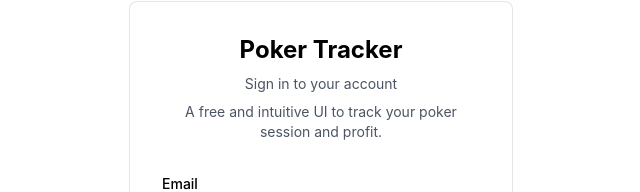
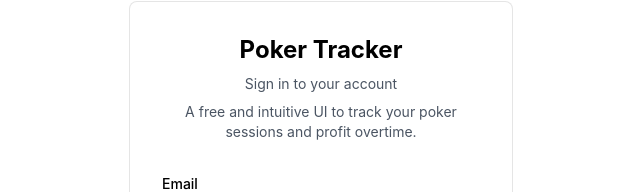
Before and after one commit to eddiejin18/pokertracker, a React (Create React App) app: page / in a window 1280 px wide. Shown: the part 133-325 px from the top of the page, without its empty margins (319-959 px from the left). Built offline with nearby package versions, Linux system fonts and the light colour scheme; no server answers; the HTML template or start-up script is replaced by a standard one.

Commit message:
Update tagline: "A free and intuitive UI to track your poker sessions and profit overtime."

```diff
--- a/src/components/AuthForm.js
+++ b/src/components/AuthForm.js
@@ -60,7 +60,7 @@ const AuthForm = ({ onLogin, onRegister, isLoading, error }) => {
               {isLogin ? 'Sign in to your account' : 'Create your account'}
             </p>
             <p className="mt-2 text-sm text-gray-600 dark:text-gray-300">
-              A free and intuitive UI to track your poker session and profit.
+              A free and intuitive UI to track your poker sessions and profit overtime.
             </p>
           </div>
 
```
